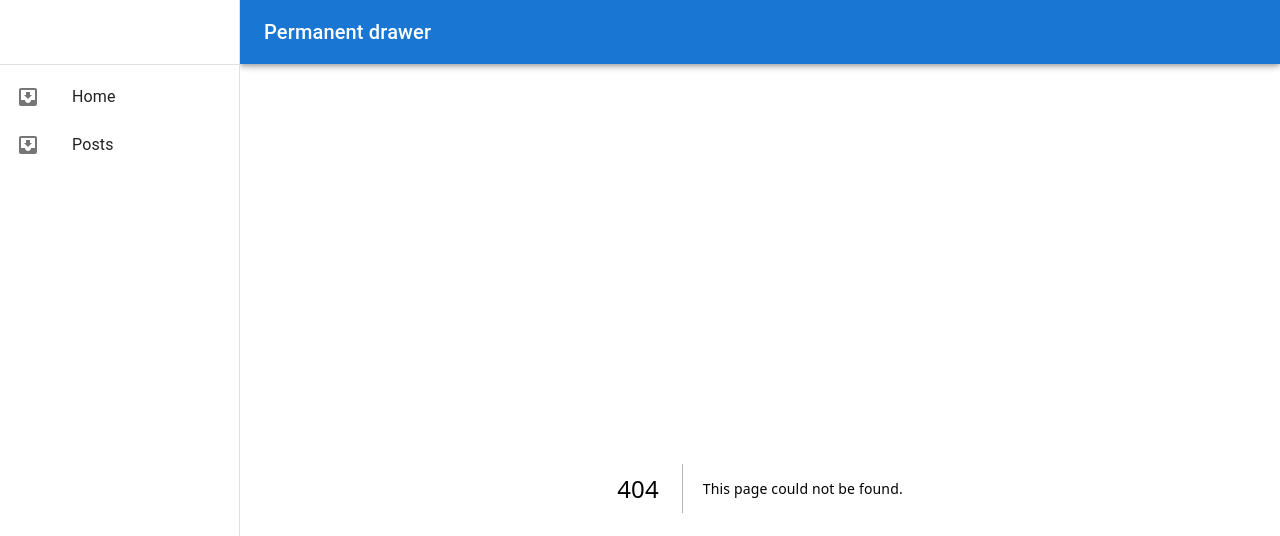
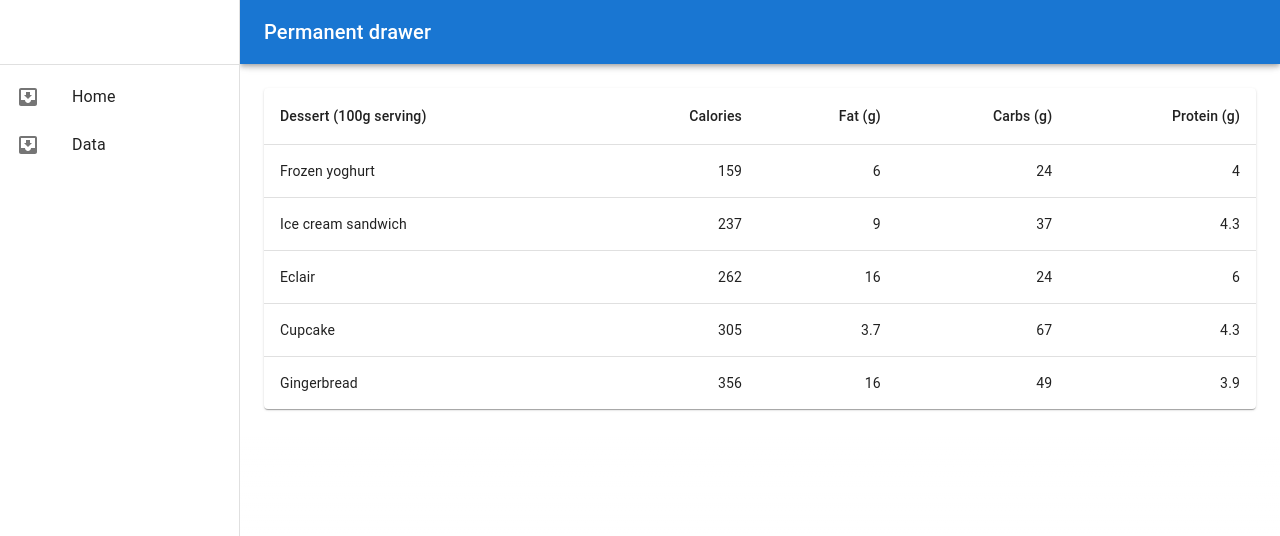
Before and after one commit to JJMGomez/centroid-locator-front, a Next.js app: page /data in a window 1280 px wide. Before the commit this address had no page. Shown: the top 536 px of the page. Built offline with nearby package versions, Linux system fonts and the light colour scheme.

Commit message:
add table

```diff
--- /dev/null
+++ b/src/app/data/page.js
@@ -0,0 +1,54 @@
+import * as React from 'react';
+import Table from '@mui/material/Table';
+import TableBody from '@mui/material/TableBody';
+import TableCell from '@mui/material/TableCell';
+import TableContainer from '@mui/material/TableContainer';
+import TableHead from '@mui/material/TableHead';
+import TableRow from '@mui/material/TableRow';
+import Paper from '@mui/material/Paper';
+
+function createData(name, calories, fat, carbs, protein) {
+  return { name, calories, fat, carbs, protein };
+}
+
+const rows = [
+  createData('Frozen yoghurt', 159, 6.0, 24, 4.0),
+  createData('Ice cream sandwich', 237, 9.0, 37, 4.3),
+  createData('Eclair', 262, 16.0, 24, 6.0),
+  createData('Cupcake', 305, 3.7, 67, 4.3),
+  createData('Gingerbread', 356, 16.0, 49, 3.9),
+];
+
+export default function BasicTable() {
+  return (
+    <TableContainer component={Paper}>
+      <Table sx={{ minWidth: 650 }} aria-label="simple table">
+        <TableHead>
+          <TableRow>
+            <TableCell>Dessert (100g serving)</TableCell>
+            <TableCell align="right">Calories</TableCell>
+            <TableCell align="right">Fat&nbsp;(g)</TableCell>
+            <TableCell align="right">Carbs&nbsp;(g)</TableCell>
+            <TableCell align="right">Protein&nbsp;(g)</TableCell>
+          </TableRow>
+        </TableHead>
+        <TableBody>
+          {rows.map((row) => (
+            <TableRow
+              key={row.name}
+              sx={{ '&:last-child td, &:last-child th': { border: 0 } }}
+            >
+              <TableCell component="th" scope="row">
+                {row.name}
+              </TableCell>
+              <TableCell align="right">{row.calories}</TableCell>
+              <TableCell align="right">{row.fat}</TableCell>
+              <TableCell align="right">{row.carbs}</TableCell>
+              <TableCell align="right">{row.protein}</TableCell>
+            </TableRow>
+          ))}
+        </TableBody>
+      </Table>
+    </TableContainer>
+  );
+}
--- a/src/app/layout.tsx
+++ b/src/app/layout.tsx
@@ -71,13 +71,13 @@
               </ListItemButton>
             </Link>
           </ListItem>
-          <ListItem key='Posts' disablePadding>
-            <Link href='/posts'>
+          <ListItem key='Data' disablePadding>
+            <Link href='/data'>
               <ListItemButton>
                 <ListItemIcon>
                   <InboxIcon />
                 </ListItemIcon>
-                <ListItemText primary='Posts' />
+                <ListItemText primary='Data' />
               </ListItemButton>
             </Link>
           </ListItem>
--- a/src/app/posts/page.js
+++ /dev/null
@@ -1,17 +0,0 @@
-import Link from "next/link";
-
-export default function page1(){
-    return (
-        <>
-        <p> This is Page1 </p>
-        <p> This is Page1 </p>
-        <p> This is Page1 </p>
-        <p> This is Page1 </p>
-        <p> This is Page1 </p>
-        <p> This is Page1 </p>
-
-
-        <Link href="/"> Jump to Home! </Link>
-        </>
-    );
-}
```
